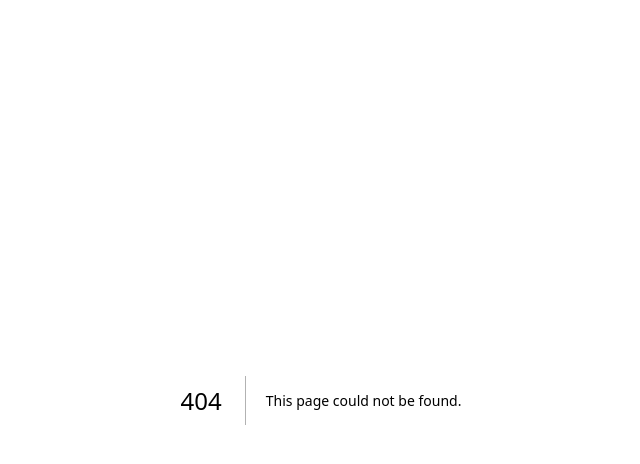
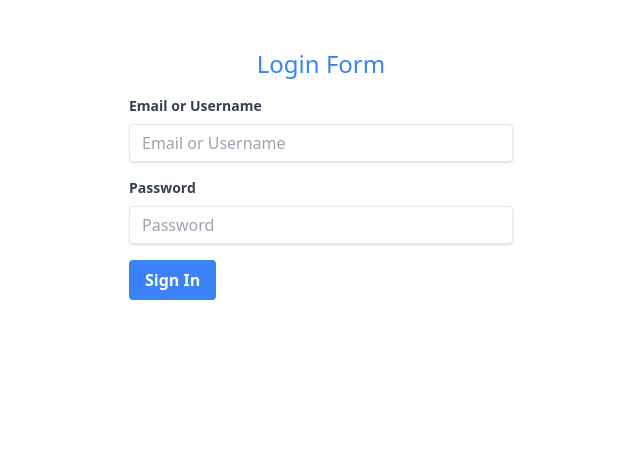
Before and after one commit to manimovassagh/Next-13-TS, a Next.js app: page /auth/login in a window 1280 px wide. Before the commit this address had no page. Shown: the top 464 px of the page, without its empty margins (319-959 px from the left). Built offline with nearby package versions, Linux system fonts and the light colour scheme.

Commit message:
login form done

```diff
--- /dev/null
+++ b/pages/auth/login/index.tsx
@@ -0,0 +1,48 @@
+import React from "react";
+
+export default function index() {
+  return (
+    <div className="mt-12">
+      <div className="text-center text-2xl mb-4 text-blue-500">Login Form</div>
+
+      <form className="mx-auto max-w-sm">
+        <div className="mb-4">
+          <label
+            className="block text-gray-700 text-sm font-bold mb-2"
+            htmlFor="usernameOrEmail"
+          >
+            Email or Username
+          </label>
+          <input
+            className="shadow appearance-none border rounded w-full py-2 px-3 text-gray-700 leading-tight focus:outline-none focus:shadow-outline"
+            id="usernameOrEmail"
+            type="text"
+            placeholder="Email or Username"
+          ></input>
+        </div>
+        <div className="mb-4">
+          <label
+            className="block text-gray-700 text-sm font-bold mb-2"
+            htmlFor="password"
+          >
+            Password
+          </label>
+          <input
+            className="shadow appearance-none border rounded w-full py-2 px-3 text-gray-700 leading-tight focus:outline-none focus:shadow-outline"
+            id="password"
+            type="password"
+            placeholder="Password"
+          ></input>
+        </div>
+        <div className="flex items-center justify-between">
+          <button
+            className="bg-blue-500 hover:bg-blue-700 text-white font-bold py-2 px-4 rounded focus:outline-none focus:shadow-outline"
+            type="submit"
+          >
+            Sign In
+          </button>
+        </div>
+      </form>
+    </div>
+  );
+}
```
